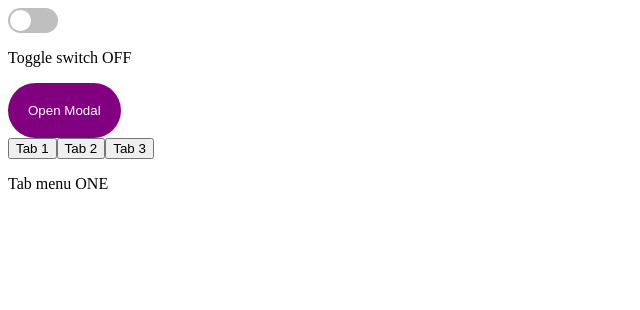
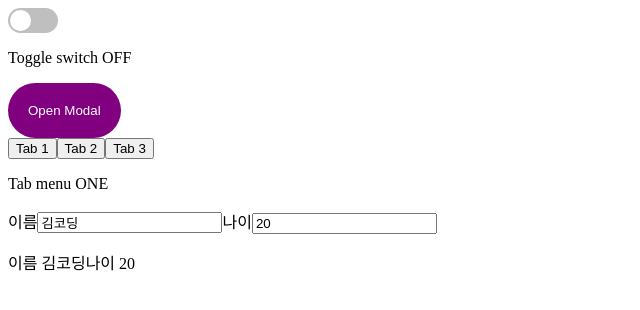
Before and after one commit to didi2578/wanted_pre_onboarding, a React (Create React App) app: page / in a window 1280 px wide. Shown: the top 310 px of the page, without its empty margins (0-640 px from the left). Built offline with nearby package versions, Linux system fonts and the light colour scheme.

Commit message:
🚧ClickToEdit is done.

```diff
--- a/src/App.js
+++ b/src/App.js
@@ -1,4 +1,5 @@
 import React, { useState } from 'react'
+import ClickToEdit from './components/ClickToEdit'
 import Modal from './components/Modal'
 import Tab from './components/Tab'
 import Toggle from './components/Toggle'
@@ -16,6 +17,7 @@ const App = () => {
       />
       <Modal showModal={showModal} setShowModal={setShowModal} />
       <Tab tabIndex={tabIndex} setTabIndex={setTabIndex} />
+      <ClickToEdit />
     </>
   )
 }
--- /dev/null
+++ b/src/components/ClickToEdit.js
@@ -0,0 +1,47 @@
+import React, { useState } from 'react'
+
+const ClickToEdit = () => {
+  const [values, setValues] = useState({
+    name: '김코딩',
+    age: 20,
+  })
+  const [inputChange, setInputChange] = useState(values)
+
+  const handleInput = (e) => {
+    const { name, value } = e.target
+    setValues((prevValues) => ({
+      ...prevValues,
+      [name]: value,
+    }))
+  }
+  const handleChange = () => {
+    setInputChange(values)
+  }
+
+  return (
+    <div>
+      <form>
+        <label htmlFor="이름">이름</label>
+        <input
+          name="name"
+          value={values.name}
+          onChange={handleInput}
+          onBlur={handleChange}
+        />
+        <label htmlFor="나이">나이</label>
+        <input
+          name="age"
+          value={values.age}
+          onChange={handleInput}
+          onBlur={handleChange}
+        />
+      </form>
+      <p>
+        이름 {inputChange.name}
+        나이 {inputChange.age}
+      </p>
+    </div>
+  )
+}
+
+export default ClickToEdit
```
